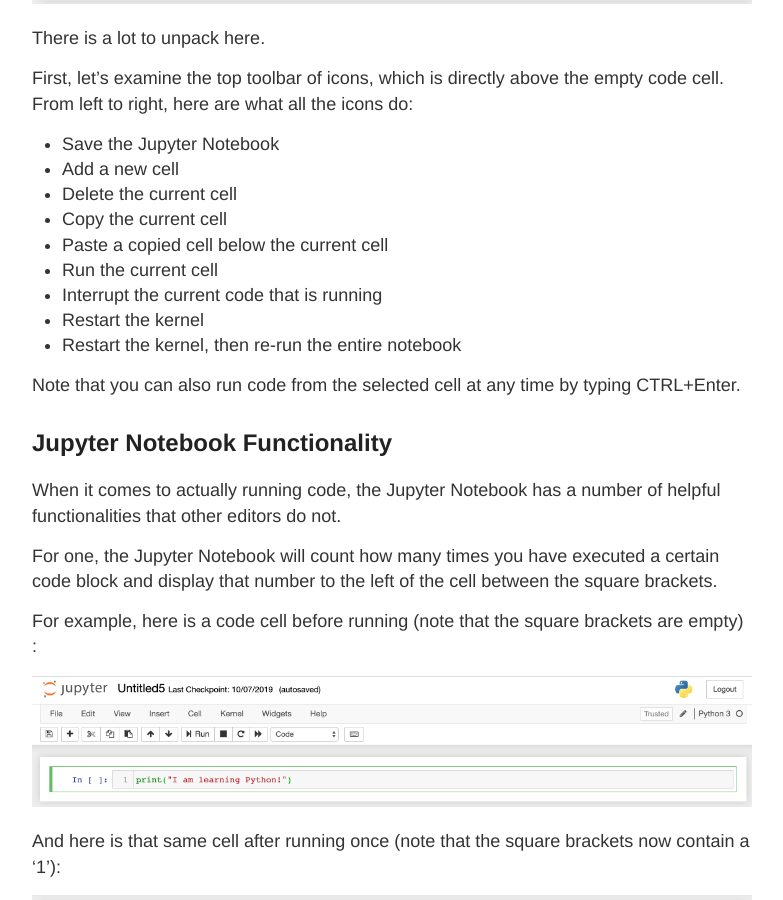
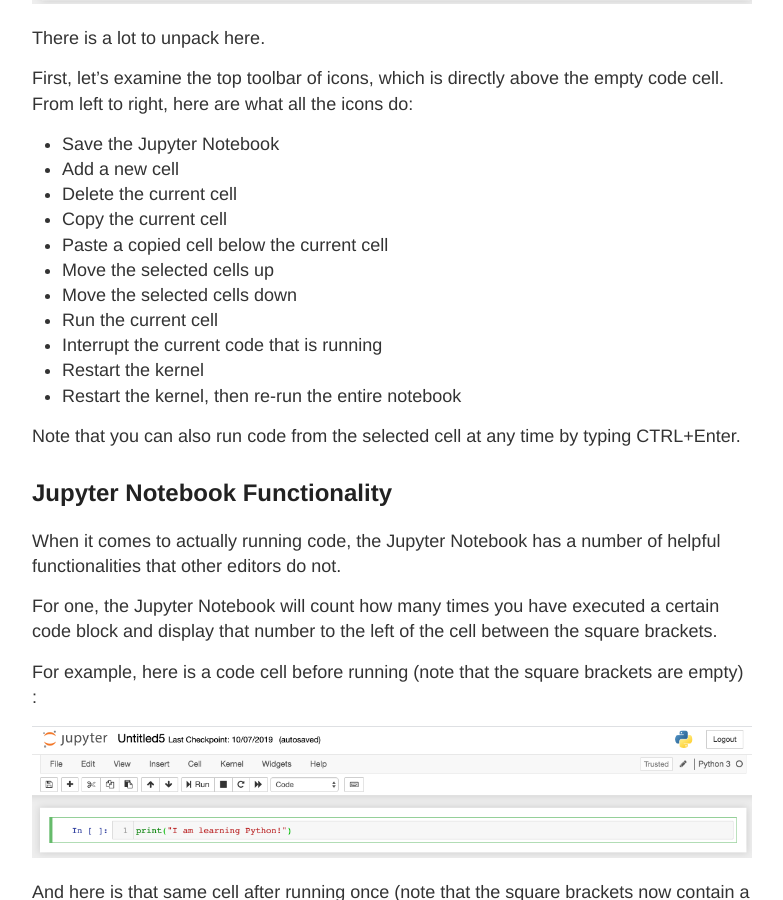
Before and after one commit to rosyberti/website, a Jekyll site: the page built from python-course/jupyter-notebook-basics.md, in a window 1280 px wide and 900 px high, scrolled down 547 px. Shown: the whole window, without its empty margins (248-1031 px from the left). Built offline with Jekyll 4.4.1, drawn with Linux system fonts in a browser that asks for light colours.

Commit message:
added description of up and down arrows in Jupyter

```diff
--- a/python-course/jupyter-notebook-basics.md
+++ b/python-course/jupyter-notebook-basics.md
@@ -23,6 +23,8 @@ First, let’s examine the top toolbar of icons, which is directly above the emp
 *   Delete the current cell
 *   Copy the current cell
 *   Paste a copied cell below the current cell
+*   Move the selected cells up
+*   Move the selected cells down
 *   Run the current cell
 *   Interrupt the current code that is running
 *   Restart the kernel
```
